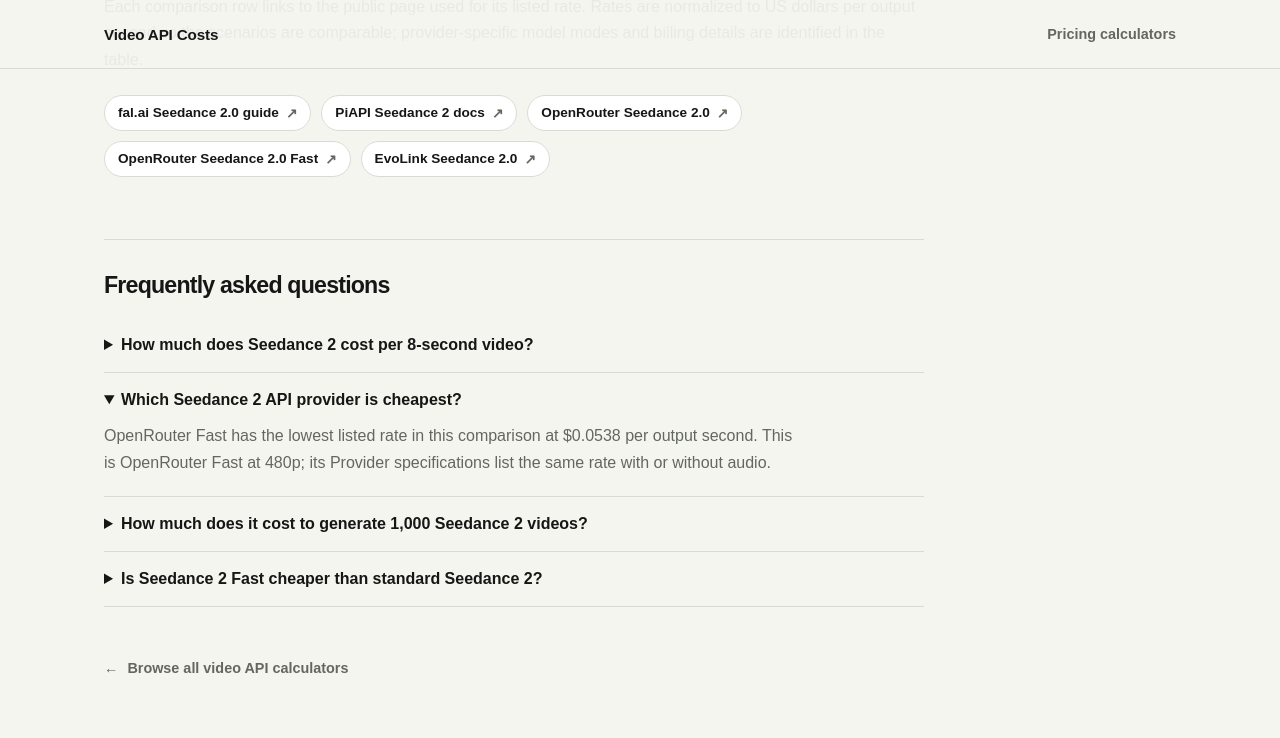
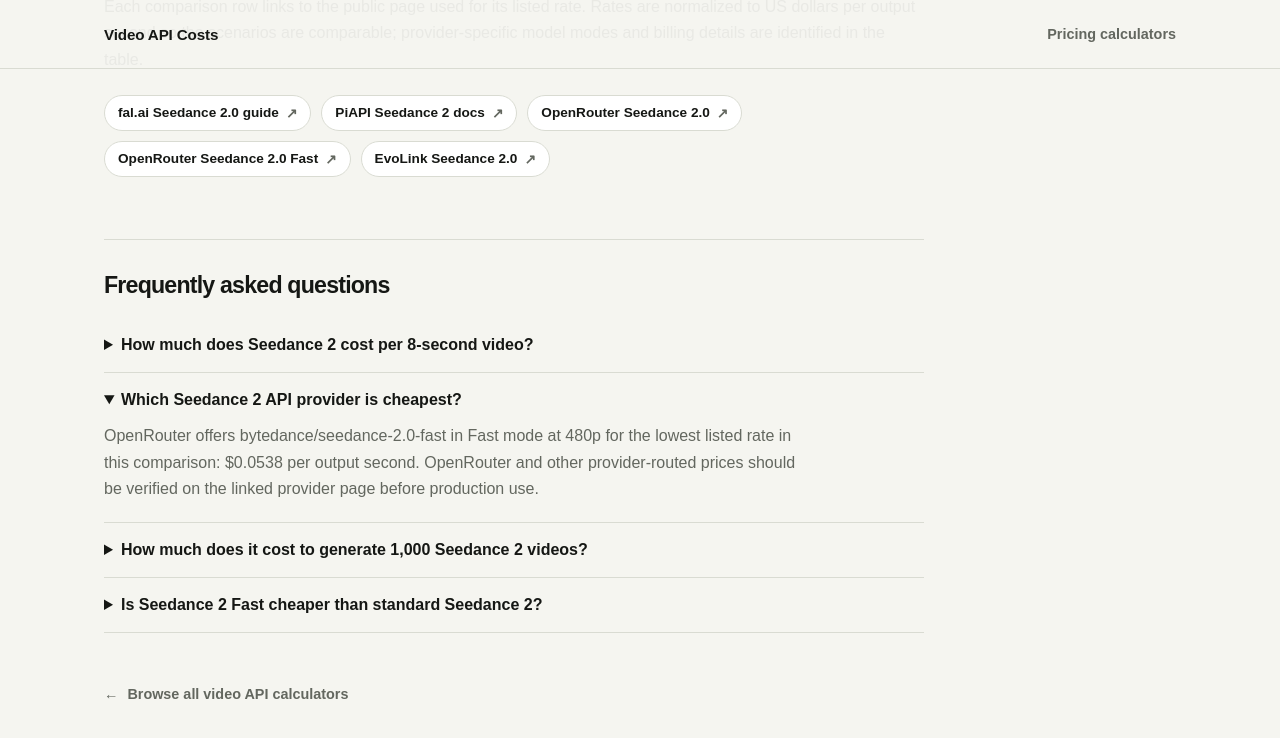
Before and after one commit to Tylerz0/ai-video-api-pricing-calculator-mvp, a Next.js app: page /seedance-2-pricing-calculator in a window 1280 px wide. Both pictures are taken after a click on the heading "Which Seedance 2 API provider is cheapest?". Shown: the part 3497-4235 px from the top of the page. Built offline with nearby package versions, Linux system fonts and the light colour scheme; no server answers.

Commit message:
Make cheapest provider FAQ data-driven

```diff
--- a/app/seedance-2-pricing-calculator/page.tsx
+++ b/app/seedance-2-pricing-calculator/page.tsx
@@ -215,11 +215,12 @@
         <details>
           <summary>Which Seedance 2 API provider is cheapest?</summary>
           <p>
-            {cheapestPriceRow.provider} {cheapestPriceRow.mode} has the lowest
-            listed rate in this comparison at{" "}
-            {formatCurrency(cheapestPriceRow.pricePerSecond)} per output second.
-            This is OpenRouter Fast at 480p; its Provider specifications list
-            the same rate with or without audio.
+            {cheapestPriceRow.provider} offers{" "}
+            {cheapestPriceRow.modelName} in {cheapestPriceRow.mode} mode at{" "}
+            {cheapestPriceRow.resolution} for the lowest listed rate in this
+            comparison: {formatCurrency(cheapestPriceRow.pricePerSecond)} per
+            output second. OpenRouter and other provider-routed prices should
+            be verified on the linked provider page before production use.
           </p>
         </details>
         <details>
```
Also changed, not shown: 1 other file (tests, documents, lock files or other folders).
